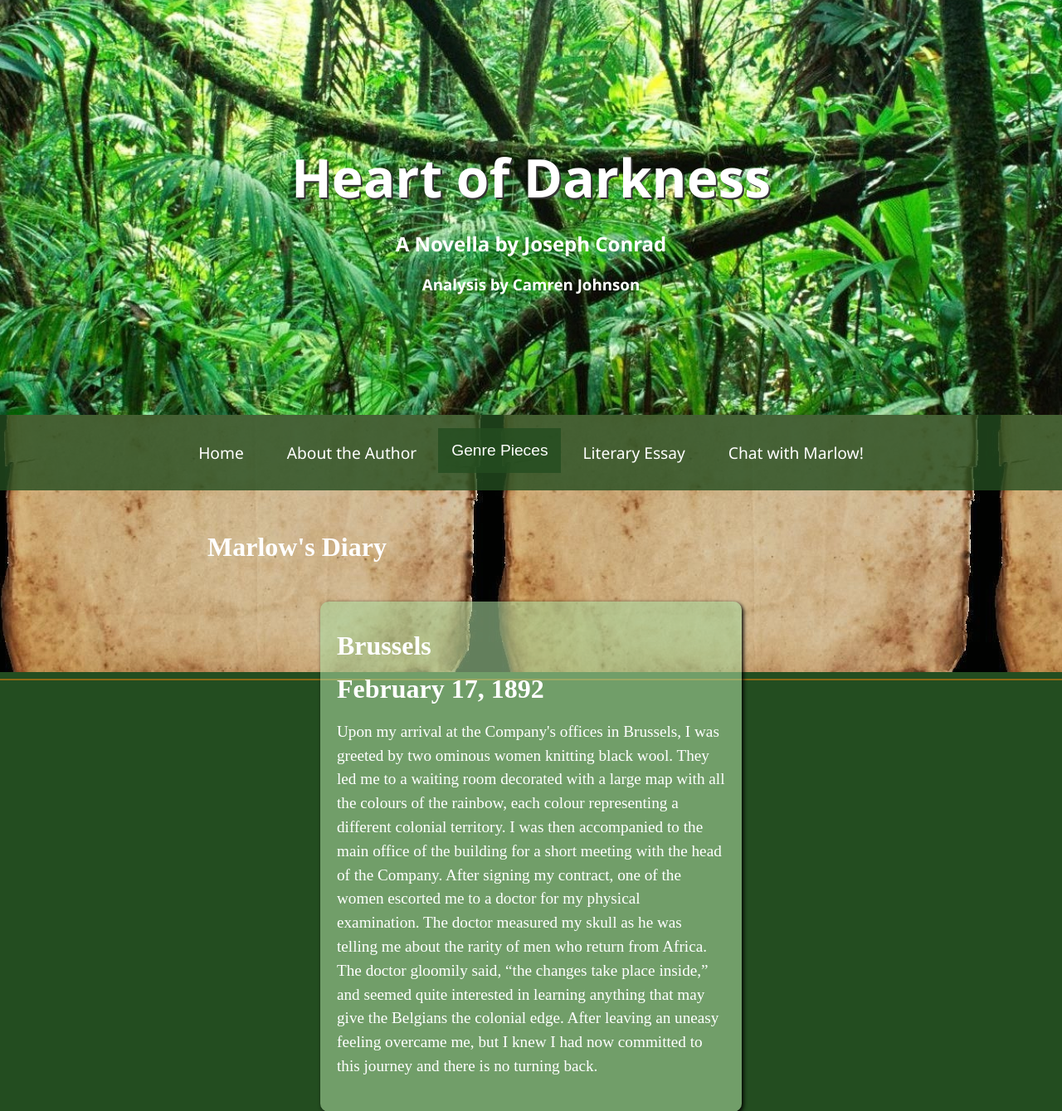
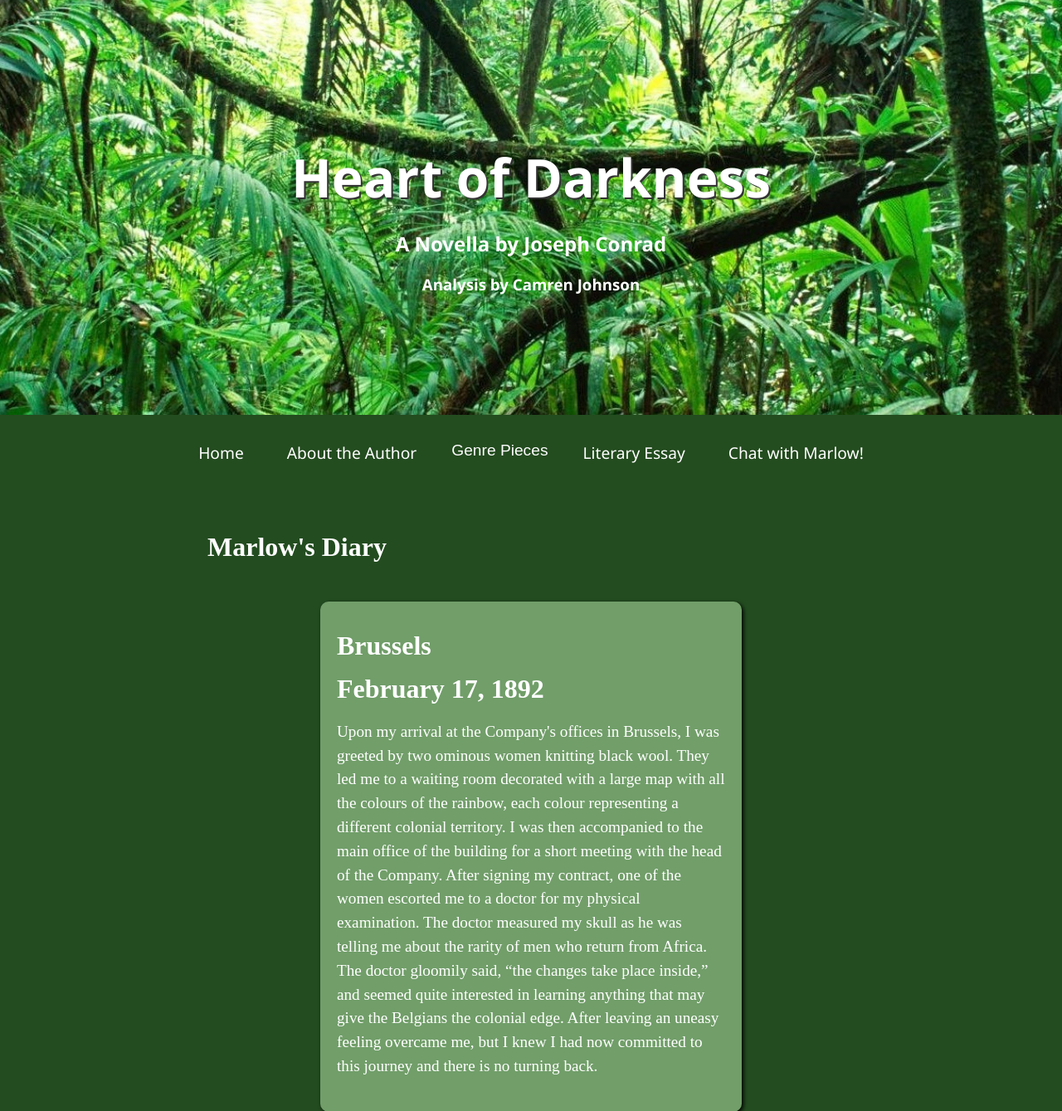
Before and after one commit to cam124/HeartOfDarkness, a Flask app: page /diary in a window 1280 px wide. Shown: the top 1339 px of the page at 83% size. Run offline with Flask 2, Linux system fonts and the light colour scheme.

Commit message:
removed bag background photo

```diff
--- a/website/static/jungle.css
+++ b/website/static/jungle.css
@@ -167,33 +167,6 @@ body {
     margin-bottom: 20px;
   }
 
-  /* Add an old-timey paper background to the diary entries */
-  .diary-entry:before {
-    content: "";
-    position: absolute;
-    top: -10px;
-    right: -10px;
-    bottom: -10px;
-    left: -10px;
-    background: url('paper-texture.jpeg');
-    opacity: 0.8;
-    z-index: -1;
-    border-radius: 10px;
-  }
-
-  /* Add an old-timey border to the diary entries */
-  .diary-entry:after {
-    content: "";
-    position: absolute;
-    top: -20px;
-    right: -20px;
-    bottom: -20px;
-    left: -20px;
-    border: 2px solid #8b6914;
-    z-index: -1;
-    border-radius: 10px;
-  }
-
 /* Style the form for signatures */
   .old-timey-signature {
     font-size: 1.5rem;
```
Also changed, not shown: website/static/paper-texture.jpeg (deleted).
